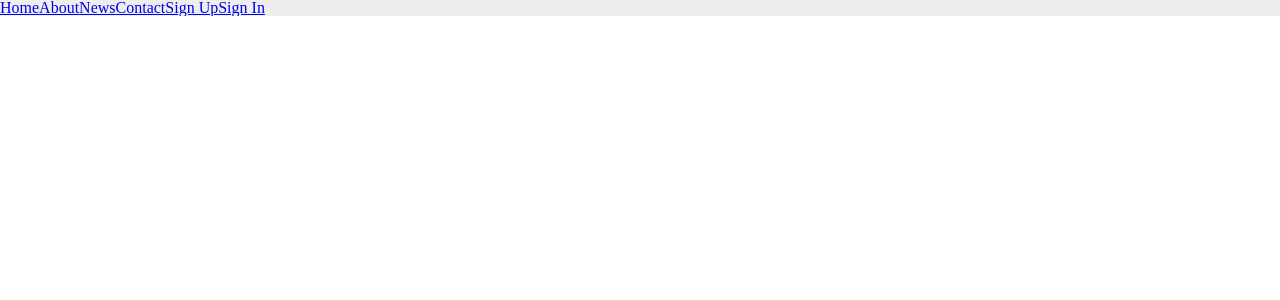
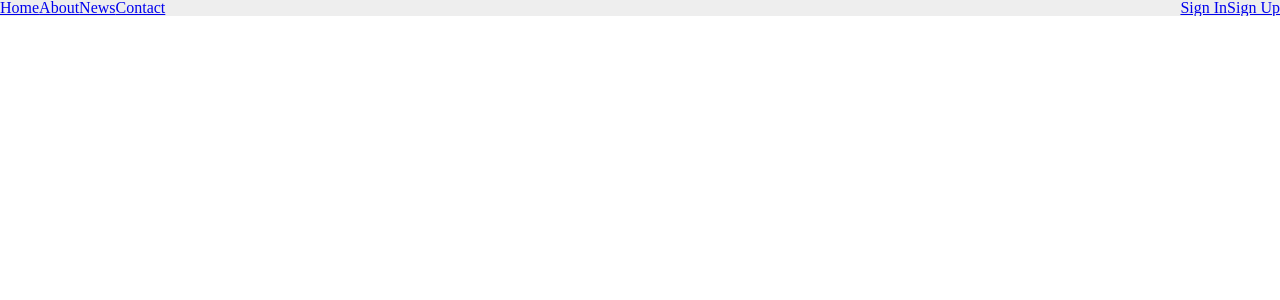
Before and after one commit to aminalgar3a/aminalgar3a-devytech, a PHP site: page / in a window 1280 px wide. Shown: the top 300 px of the page. Run offline with PHP 8.4, Linux system fonts and the light colour scheme.

Commit message:
Update style.css

```diff
--- a/style.css
+++ b/style.css
@@ -23,6 +23,6 @@ ul.topnav li {
     list-style: none;
     float: left;
 }
- li.topnav-right {
+ul.topnav li.topnav-right {
     float: right;
 }
```
